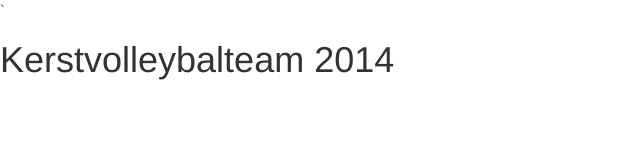
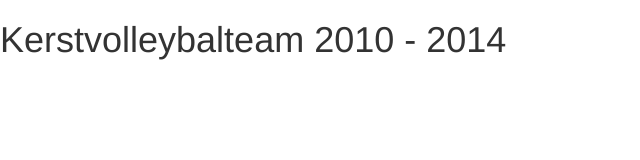
Before and after one commit to evionix/hizzie_hozzie, a plain HTML site: page index.html in a window 1280 px wide. Shown: the whole page, without its empty margins (0-640 px from the left). Drawn offline with nearby package versions, Linux system fonts and the light colour scheme.

Commit message:
Update index.html

```diff
--- a/index.html
+++ b/index.html
@@ -5,6 +5,6 @@
   <link rel="stylesheet" type="text/css" href="//maxcdn.bootstrapcdn.com/bootstrap/3.3.1/css/bootstrap.min.css"/>
   </head>
   <body>
-    `<h1>Kerstvolleybalteam 2014</h1>
+    <h1>Kerstvolleybalteam 2010 - 2014</h1>
   </body>
 </html>
```
